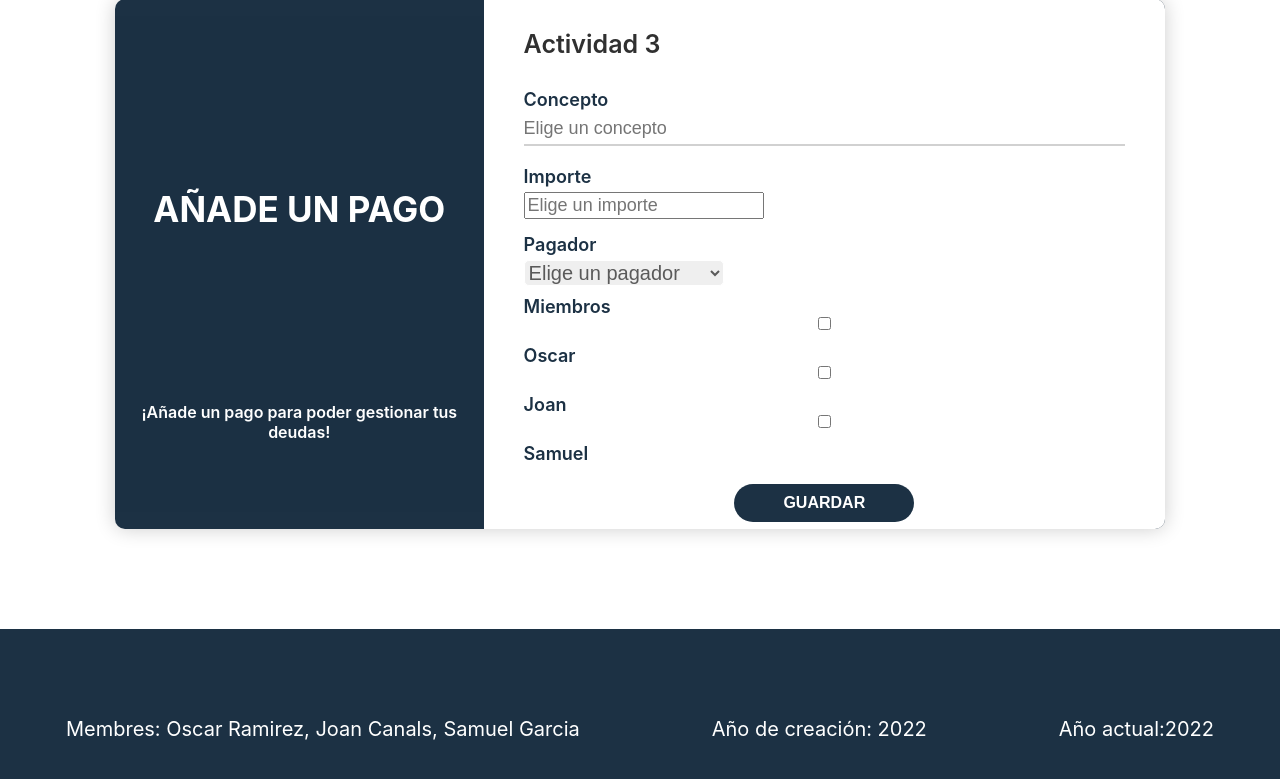
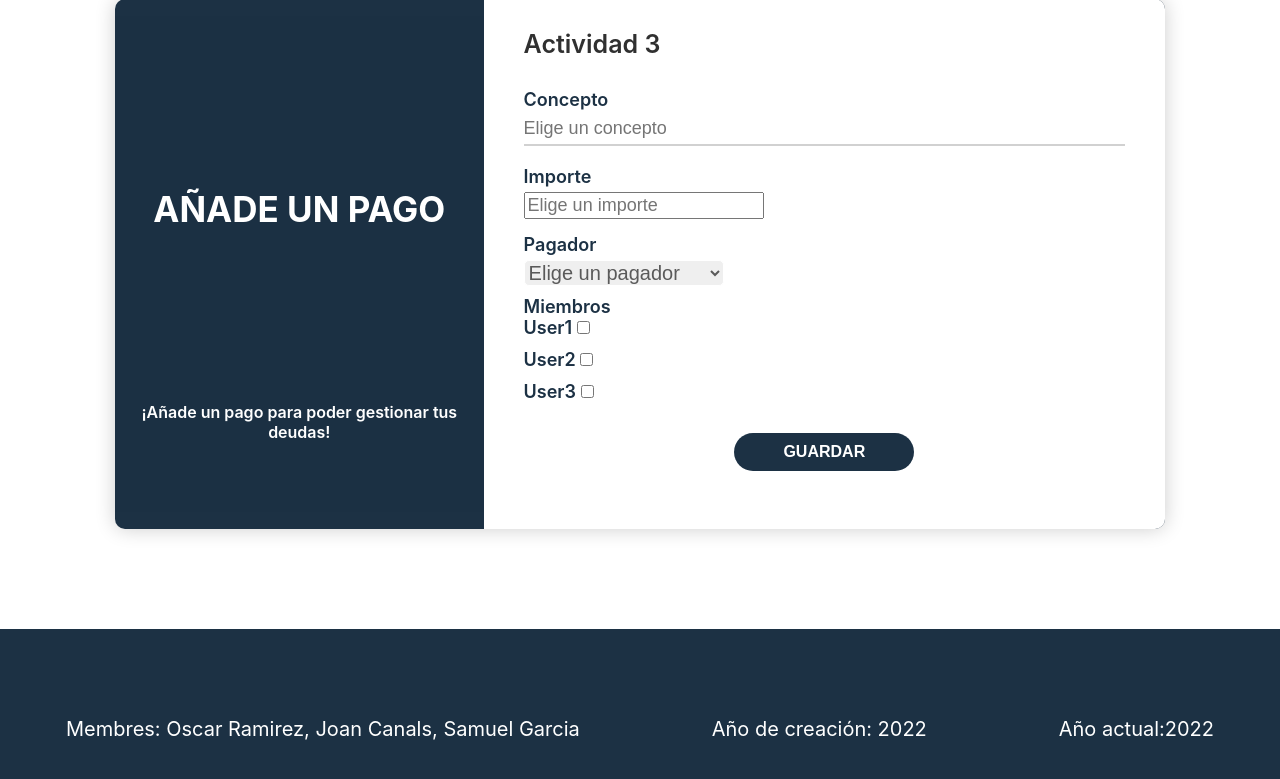
Before and after one commit to SamyTheLight/gexpensesrecuperacion, a PHP site: page /html/PHP/pagos.php in a window 1280 px wide. Shown: the part 129-908 px from the top of the page. Run offline with PHP 8.4, Linux system fonts and the light colour scheme; the visitor is signed in with stand-in values (Sample User, id 1).

Commit message:
inputs login
validado inputs login

```diff
--- a/Vagrant/GExpensesBBDD.sql
+++ b/Vagrant/GExpensesBBDD.sql
@@ -17,12 +17,6 @@ CREATE TABLE `activitat` (
   `usuario_id` int(11) ,
   `TipusAct` varchar(50) not null default "Viajes"
 ) ENGINE=InnoDB DEFAULT CHARSET=utf8mb4;
-
-
-
-INSERT INTO `activitat` (`id_activitat`, `Nombre`, `Descripcion`, `Divisa`,`Fecha`,`usuario_id`,`TipusAct`) VALUES
-(1, 'Jugar', 'a cartas', '$', current_timestamp(),666,'Viajes');
-
 
 DROP TABLE IF EXISTS `invitacio`;
 CREATE TABLE `invitacio` (
--- a/Vagrant/html/Code/PHP/LandingPage.php
+++ b/Vagrant/html/Code/PHP/LandingPage.php
@@ -12,7 +12,7 @@ include 'validacionLoginRegister.php';
     <meta charset="UTF-8">
     <meta http-equiv="X-UA-Compatible" content="IE=edge">
     <meta name="viewport" content="width=device-width, initial-scale=1.0">
-    <link rel="stylesheet" href="../Styles/LandingPage.css?version=1">
+    <link rel="stylesheet" href="../Styles/LandingPage.css?version=2">
     <title>Document</title>
 </head>
 
@@ -33,7 +33,7 @@ include 'validacionLoginRegister.php';
         </div>
         <div class="data">
 
-            //Formulario Login
+
             <form action="" class="form_block formulari-login" method="POST">
                 <h2>Iniciar Sesión</h2><br>
                 <div id="error-message"></div>
@@ -46,7 +46,7 @@ include 'validacionLoginRegister.php';
                 </button>
             </form>
 
-            //Formulario Registro
+
             <form action="" id="formRegistre" class="form_block formulari-register" method="POST">
                 <h2>Regístrate</h2>
                 <input type="text" placeholder="Nombre de Usuario" class="input-nameuser-register"
--- a/Vagrant/html/Code/PHP/pagos.php
+++ b/Vagrant/html/Code/PHP/pagos.php
@@ -14,9 +14,6 @@ if ((isset($_POST['enviarActivitat2']))) {
         $pagador = $_POST["pagador"];
         var_dump("pagador");
         $membersPago = $_POST["members"];
-
-
-
 
         $countPago = count($membersPago);
         var_dump($countPago);
@@ -72,7 +69,7 @@ if ((isset($_POST['enviarActivitat2']))) {
     <meta charset="UTF-8">
     <meta http-equiv="X-UA-Compatible" content="IE=edge">
     <meta name="viewport" content="width=device-width, initial-scale=1.0">
-    <link rel="stylesheet" href="../Styles/pagos.css?version=1">
+    <link rel="stylesheet" href="../Styles/pagos.css?version=3">
     <title>Pagos</title>
 </head>
 
@@ -104,18 +101,14 @@ if ((isset($_POST['enviarActivitat2']))) {
                     <label for="mensaje">Pagador</label>
                     <select name="pagador" id="divisa" class="pagadores">
                         <option selected disabled value="" class="pagador">Elige un pagador</option>
-                        <option value="Oscar" class="pagador">Oscar</option>
-                        <option value="Joan" class="pagador">Joan</option>
-                        <option value="Samuel" class="pagador">Samuel</option>
+                        <option value="Oscar" class="pagador">User1</option>
+                        <option value="Joan" class="pagador">User2</option>
+                        <option value="Samuel" class="pagador">User3</option>
                     </select>
                     <label for="tipusAct">Miembros</label>
-                    <input type="checkbox" value="Oscar" name="members[]" id="users" class="users"> <label id="user"
-                        for="">Oscar</label>
-                    <input type="checkbox" value="Joan" name="members[]" id="users" class="users"> <label id="user"
-                        for="">Joan</label>
-                    <input type="checkbox" value="Samuel" name="members[]" id="users" class="users"> <label id="user"
-                        for="">Samuel</label>
-
+                    <label id="user" for="">User1 <input type="checkbox" value="User1" name="members[]" id="users" class="users"></label>
+                    <label id="user" for="">User2 <input type="checkbox" value="User1" name="members[]" id="users" class="users"></label>
+                    <label id="user" for="">User3 <input type="checkbox" value="User1" name="members[]" id="users" class="users"></label>
                     <button class="btn-card" name="enviarActivitat2">GUARDAR</button>
                 </div>
             </form>
--- a/Vagrant/html/Code/Styles/LandingPage.css
+++ b/Vagrant/html/Code/Styles/LandingPage.css
@@ -4,7 +4,8 @@
 }
 
 body {
-  background-image: url("../PHP/Images/landscape-outdoor-mountains-galaxy-4k-u3-1920x1080\ \(1\).jpg");
+  /* background-image: url("../PHP/Images/landscape-outdoor-mountains-galaxy-4k-u3-1920x1080\ \(1\).jpg"); */
+  background: linear-gradient(90deg, rgba(2,0,36,1) 0%, rgba(49,48,129,1) 25%, rgba(68,68,167,1) 41%, rgba(0,212,255,1) 100%);
   font-family: "Inter", sans-serif;
 }
 
```
